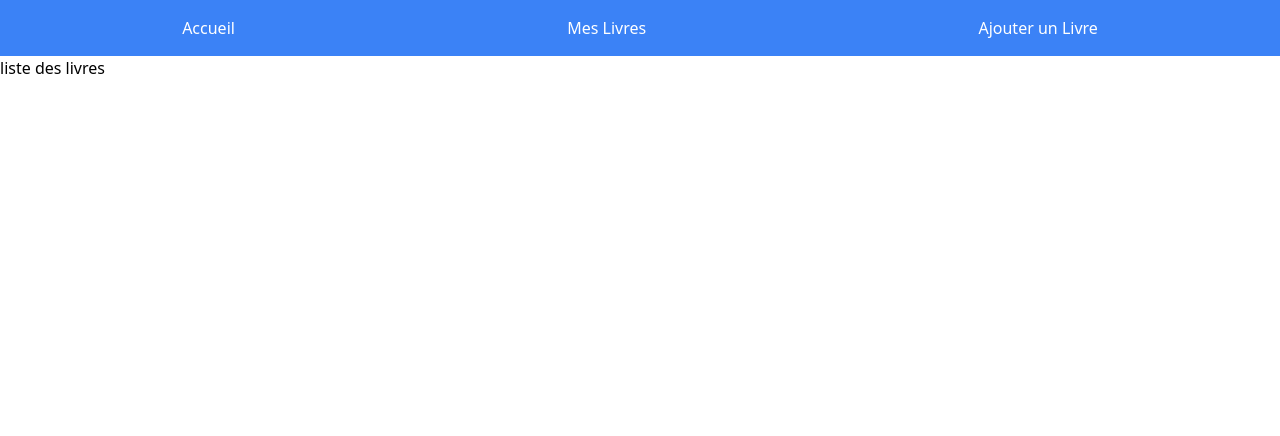
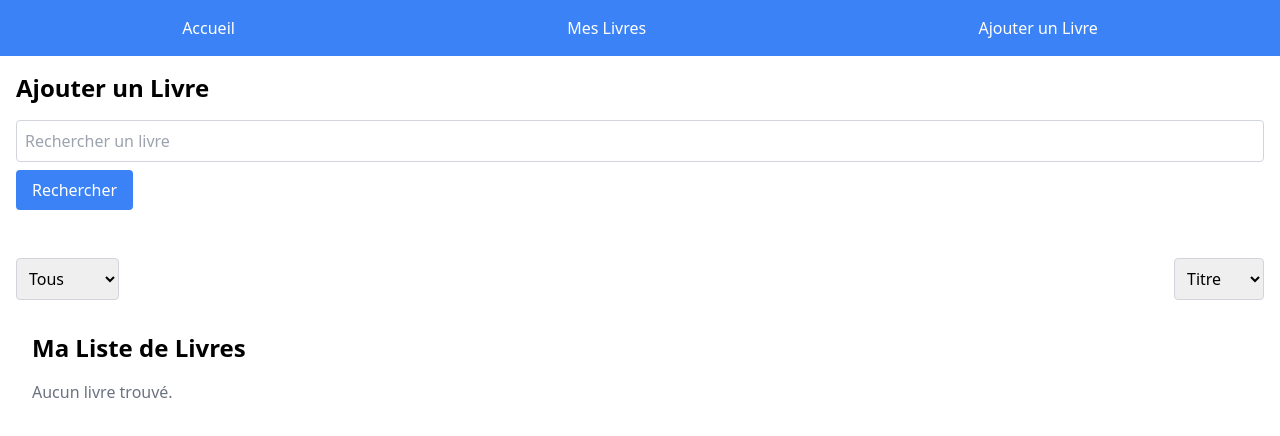
Before and after one commit to ValH-code/BookTracker, a React (Vite) app: page /books in a window 1280 px wide. Shown: the top 436 px of the page. Built offline with nearby package versions, Linux system fonts and the light colour scheme.

Commit message:
ajout de la page liste de livre

```diff
--- a/package.json
+++ b/package.json
@@ -16,6 +16,7 @@
     "react": "^18.3.1",
     "react-dom": "^18.3.1",
     "react-router-dom": "^7.1.1",
+    "recharts": "^2.15.0",
     "tailwind": "^4.0.0",
     "tailwindcss": "^3.4.17"
   },
--- a/src/components/AddBookForm.jsx
+++ b/src/components/AddBookForm.jsx
@@ -0,0 +1,76 @@
+import { useState } from "react";
+import axios from "axios";
+
+function AddBookForm({ onAddBook }) {
+  const [searchTerm, setSearchTerm] = useState("");
+  const [searchResults, setSearchResults] = useState([]);
+
+  const handleSearch = async () => {
+    try {
+      const response = await axios.get(
+        `https://www.googleapis.com/books/v1/volumes?q=${searchTerm}`
+      );
+      setSearchResults(response.data.items || []);
+    } catch (error) {
+      console.error("Erreur lors de la recherche :", error);
+    }
+  };
+
+  const handleAddBook = (book) => {
+    const newBook = {
+      id: book.id,
+      title: book.volumeInfo.title,
+      author: book.volumeInfo.authors?.join(", ") || "Auteur inconnu",
+      cover: book.volumeInfo.imageLinks?.thumbnail || "",
+      status: "À lire",
+    };
+    onAddBook(newBook);
+  };
+
+  return (
+    <div className="p-4">
+      <h2 className="text-2xl font-bold mb-4">Ajouter un Livre</h2>
+      <div className="mb-4">
+        <input
+          type="text"
+          value={searchTerm}
+          onChange={(e) => setSearchTerm(e.target.value)}
+          placeholder="Rechercher un livre"
+          className="border border-gray-300 rounded p-2 w-full"
+        />
+        <button
+          onClick={handleSearch}
+          className="bg-blue-500 text-white px-4 py-2 rounded mt-2"
+        >
+          Rechercher
+        </button>
+      </div>
+      <div className="grid grid-cols-1 md:grid-cols-2 lg:grid-cols-3 gap-4">
+        {searchResults.map((book) => (
+          <div
+            key={book.id}
+            className="bg-white shadow-md rounded-md p-4 flex flex-col items-center"
+          >
+            <img
+              src={book.volumeInfo.imageLinks?.thumbnail || ""}
+              alt={book.volumeInfo.title}
+              className="w-32 h-48 object-cover mb-4"
+            />
+            <h3 className="text-lg font-semibold">{book.volumeInfo.title}</h3>
+            <p className="text-gray-500">
+              Auteur : {book.volumeInfo.authors?.join(", ") || "Auteur inconnu"}
+            </p>
+            <button
+              onClick={() => handleAddBook(book)}
+              className="bg-green-500 text-white px-4 py-2 rounded mt-2"
+            >
+              Ajouter
+            </button>
+          </div>
+        ))}
+      </div>
+    </div>
+  );
+}
+
+export default AddBookForm;
--- a/src/components/BookList.jsx
+++ b/src/components/BookList.jsx
@@ -0,0 +1,46 @@
+import React from "react";
+
+function BookList({ books, onDeleteBook, onUpdateStatus }) {
+  return (
+    <div className="p-4">
+      <h2 className="text-2xl font-bold mb-4">Ma Liste de Livres</h2>
+      {books && books.length > 0 ? (
+        <div className="grid grid-cols-1 md:grid-cols-2 lg:grid-cols-3 gap-4">
+          {books.map((book) => (
+            <div
+              key={book.id}
+              className="bg-white shadow-md rounded-md p-4 flex flex-col items-center"
+            >
+              <img
+                src={book.cover}
+                alt={book.title}
+                className="w-32 h-48 object-cover mb-4"
+              />
+              <h3 className="text-lg font-semibold">{book.title}</h3>
+              <p className="text-gray-500">Auteur : {book.author}</p>
+              <p className="text-gray-500">Statut : {book.status}</p>
+              <div className="flex space-x-2 mt-4">
+                <button
+                  onClick={() => onUpdateStatus(book.id)}
+                  className="bg-yellow-500 text-white px-4 py-2 rounded"
+                >
+                  Changer Statut
+                </button>
+                <button
+                  onClick={() => onDeleteBook(book.id)}
+                  className="bg-red-500 text-white px-4 py-2 rounded"
+                >
+                  Supprimer
+                </button>
+              </div>
+            </div>
+          ))}
+        </div>
+      ) : (
+        <p className="text-gray-500">Aucun livre trouvé.</p>
+      )}
+    </div>
+  );
+}
+
+export default BookList;
--- a/src/pages/Books.jsx
+++ b/src/pages/Books.jsx
@@ -1,7 +1,117 @@
-const Book = () => {
+import { useState, useEffect } from "react";
+import BookList from "../components/BookList";
+import AddBookForm from "../components/AddBookForm";
+
+const Books = () => {
+  const [books, setBooks] = useState([]);
+  const [filterStatus, setFilterStatus] = useState("Tous");
+  const [sortOption, setSortOption] = useState("titre");
+
+  // Charger les livres depuis localStorage au démarrage
+  useEffect(() => {
+    try {
+      const storedBooks = JSON.parse(localStorage.getItem("books")) || [];
+      setBooks(storedBooks);
+    } catch (error) {
+      console.error("Erreur lors du chargement des livres depuis localStorage:", error);
+      setBooks([]);
+    }
+  }, []);
+
+  // Sauvegarder les livres dans localStorage à chaque mise à jour
+  useEffect(() => {
+    if (books.length > 0) {
+      localStorage.setItem("books", JSON.stringify(books));
+    }
+  }, [books]);
+
+  const handleAddBook = (newBook) => {
+    if (
+      newBook &&
+      newBook.id &&
+      newBook.title &&
+      newBook.author &&
+      newBook.status
+    ) {
+      setBooks((prevBooks) => [...prevBooks, newBook]);
+    } else {
+      console.error("Le livre ajouté est invalide :", newBook);
+    }
+  };
+
+  const handleFilterChange = (e) => {
+    setFilterStatus(e.target.value);
+  };
+
+  const handleSortChange = (e) => {
+    setSortOption(e.target.value);
+  };
+
+  // Filtrer les livres
+  const filteredBooks = books.filter((book) => {
+    if (filterStatus === "Tous") return true;
+    return book.status === filterStatus;
+  });
+
+  // Trier les livres
+  const sortedBooks = [...filteredBooks].sort((a, b) => {
+    if (sortOption === "titre") return a.title.localeCompare(b.title);
+    if (sortOption === "auteur") return a.author.localeCompare(b.author);
+    return 0;
+  });
+
+  // Affiche bouton suprimer et mis a jour statut livre
+  const handleDeleteBook = (id) => {
+    setBooks((prevBooks) => prevBooks.filter((book) => book.id !== id));
+  };
+
+  const handleUpdateStatus = (id) => {
+    setBooks((prevBooks) =>
+      prevBooks.map((book) => {
+        if (book.id === id) {
+          let newStatus;
+          if (book.status === "À lire") newStatus = "En cours";
+          else if (book.status === "En cours") newStatus = "Lu";
+          else newStatus = "À lire";
+
+          return { ...book, status: newStatus };
+        }
+        return book;
+      })
+    );
+  };
+
   return (
-    <p>liste des livres</p>
-  )
-}
+    <div>
+      <AddBookForm onAddBook={handleAddBook} />
+      <div className="p-4">
+        <div className="flex justify-between items-center mb-4">
+          {/* Filtre */}
+          <select
+            value={filterStatus}
+            onChange={handleFilterChange}
+            className="border border-gray-300 rounded p-2"
+          >
+            <option value="Tous">Tous</option>
+            <option value="Lu">Lu</option>
+            <option value="En cours">En cours</option>
+            <option value="À lire">À lire</option>
+          </select>
+          {/* Tri */}
+          <select
+            value={sortOption}
+            onChange={handleSortChange}
+            className="border border-gray-300 rounded p-2"
+          >
+            <option value="titre">Titre</option>
+            <option value="auteur">Auteur</option>
+          </select>
+        </div>
+        <BookList books={sortedBooks}  onDeleteBook={handleDeleteBook}
+          onUpdateStatus={handleUpdateStatus} />
+      </div>
+    </div>
+  );
+};
 
-export default Book;
+export default Books;
```
Also changed, not shown: 1 other file (tests, documents, lock files or other folders).
